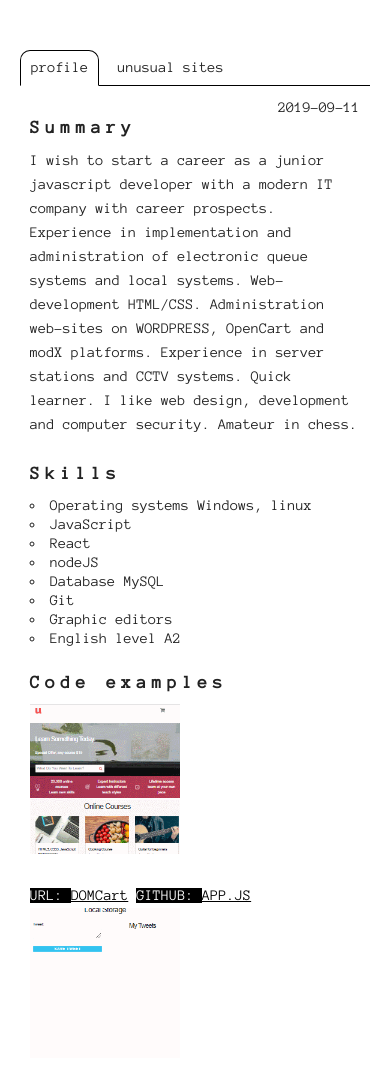
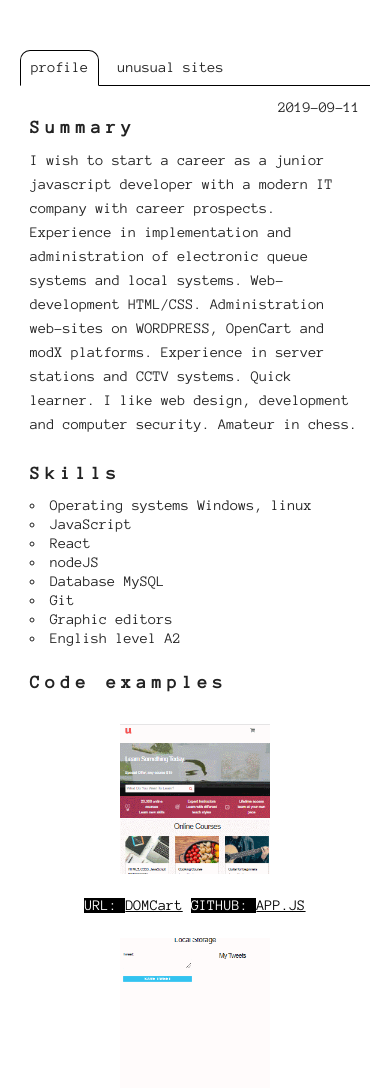
Before and after one commit to MoskKir/myCV, a plain HTML site: page index.html in a window 390 px wide. Shown: the top 1089 px of the page. Drawn offline with Linux system fonts and the light colour scheme.

Commit message:
add media-get for mobile

```diff
--- a/css/style.css
+++ b/css/style.css
@@ -154,3 +154,12 @@ time {
 .codewars-badget {
     margin-top: 15px;
 }
+@media screen and (max-width: 768px) {
+    .item-list {
+        margin: 20px auto;
+
+    }
+    .three {
+        text-align: center;
+    }
+}
```
